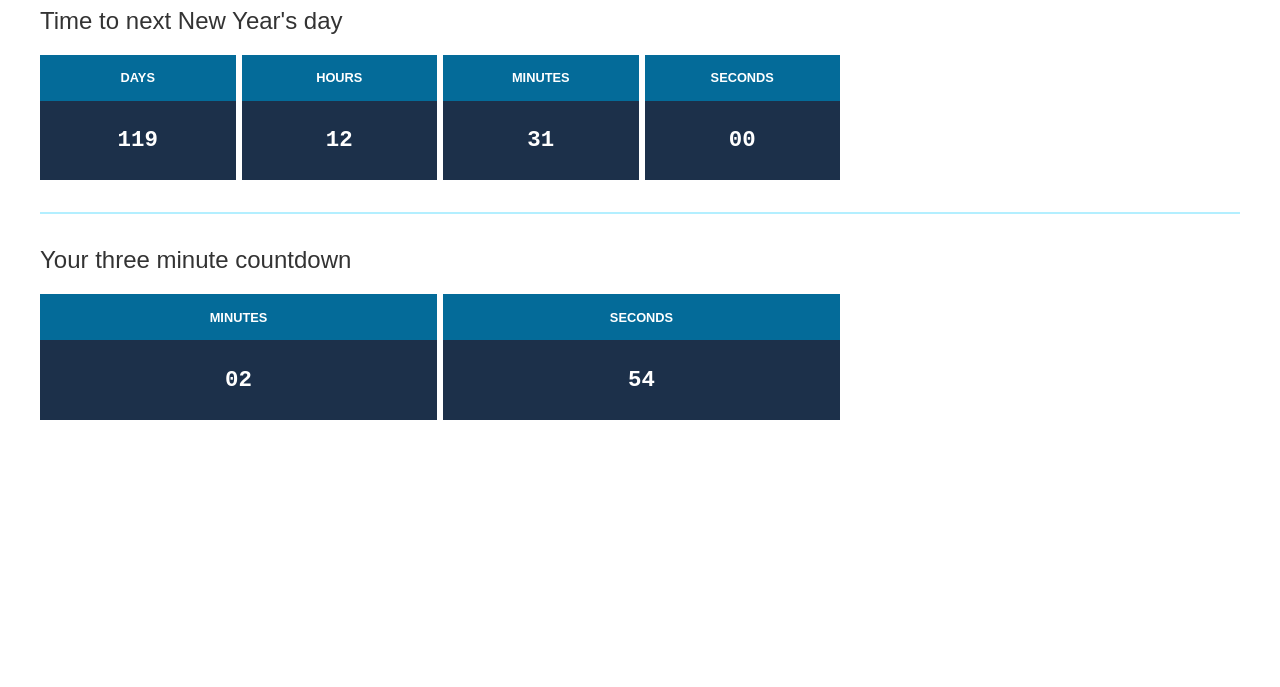
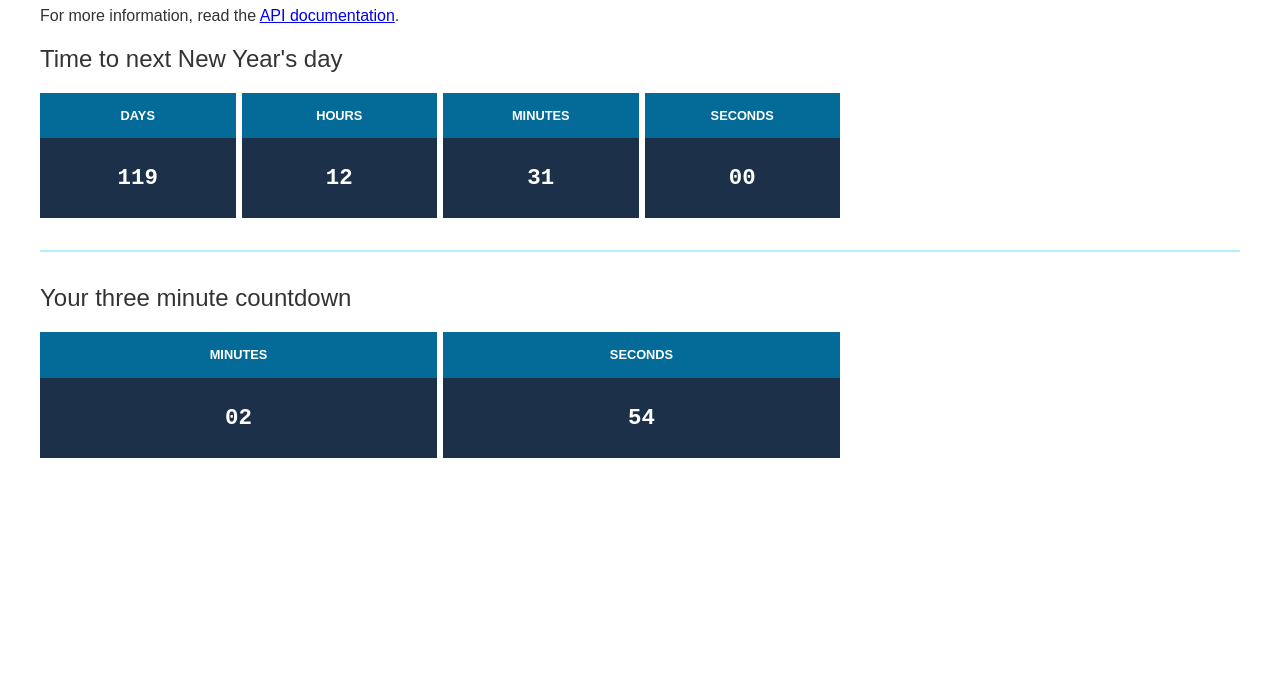
Before and after one commit to geniemouse/countdown, a website: page index.html in a window 1280 px wide. Shown: the part 113-800 px from the top of the page. Drawn offline with Linux system fonts and the light colour scheme.

Commit message:
Add license; Add docs directory

```diff
--- a/index.html
+++ b/index.html
@@ -14,6 +14,7 @@
     </head>
     <body>
         <h1>Countdown API</h1>
+        <p>For more information, read the <a href="./docs/">API documentation</a>.</p>
 
         <section>
             <h2>Time to next New Year's day</h2>
```
Also changed, not shown: docs/README.md (renamed from README.md), 1 other file.
